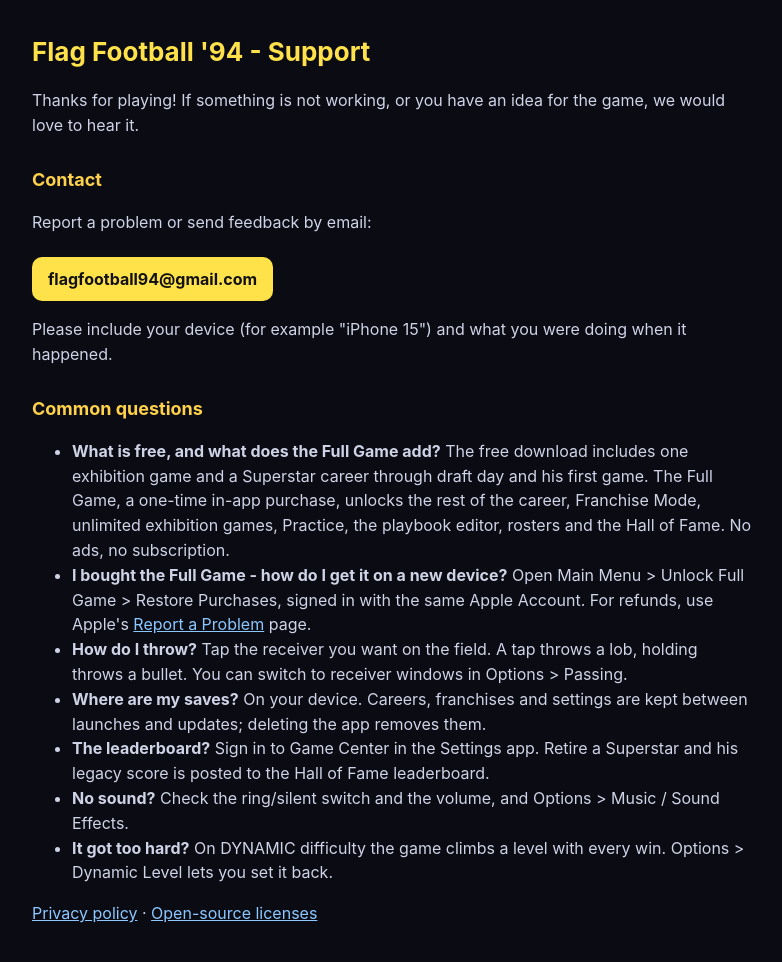
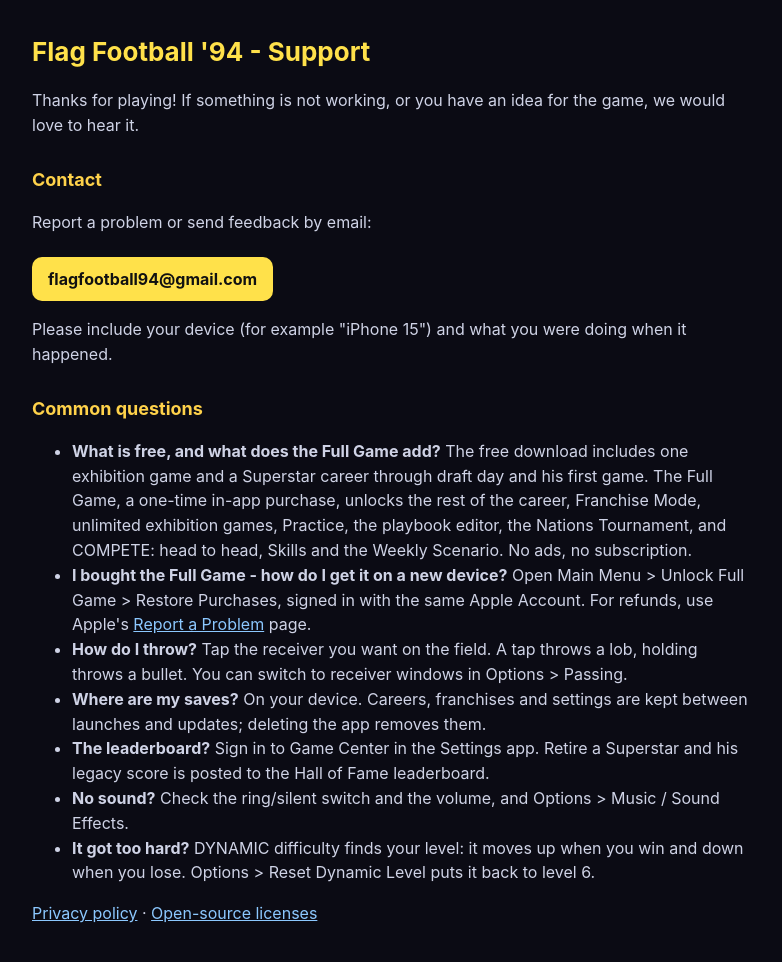
Before and after one commit to JArmold24/jarmold24.github.io, a plain HTML site: page flag-football-94/support.html in a window 1280 px wide. Shown: the whole page, without its empty margins (248-1030 px from the left). Drawn offline with Linux system fonts and the light colour scheme.

Commit message:
1.1 release: support page - Full Game list and DYNAMIC difficulty for 1.1
Co-Authored-By: Claude Opus 5.5 <noreply@anthropic.com>
Claude-Session: https://claude.ai/code/session_01SGCLzAoJHjRw3vNvtJgHMd

```diff
--- a/flag-football-94/support.html
+++ b/flag-football-94/support.html
@@ -11,13 +11,13 @@
 <p>Please include your device (for example "iPhone 15") and what you were doing when it happened.</p>
 <h2>Common questions</h2>
 <ul>
-<li><b>What is free, and what does the Full Game add?</b> The free download includes one exhibition game and a Superstar career through draft day and his first game. The Full Game, a one-time in-app purchase, unlocks the rest of the career, Franchise Mode, unlimited exhibition games, Practice, the playbook editor, rosters and the Hall of Fame. No ads, no subscription.</li>
+<li><b>What is free, and what does the Full Game add?</b> The free download includes one exhibition game and a Superstar career through draft day and his first game. The Full Game, a one-time in-app purchase, unlocks the rest of the career, Franchise Mode, unlimited exhibition games, Practice, the playbook editor, the Nations Tournament, and COMPETE: head to head, Skills and the Weekly Scenario. No ads, no subscription.</li>
 <li><b>I bought the Full Game - how do I get it on a new device?</b> Open Main Menu &gt; Unlock Full Game &gt; Restore Purchases, signed in with the same Apple Account. For refunds, use Apple's <a href="https://reportaproblem.apple.com">Report a Problem</a> page.</li>
 <li><b>How do I throw?</b> Tap the receiver you want on the field. A tap throws a lob, holding throws a bullet. You can switch to receiver windows in Options &gt; Passing.</li>
 <li><b>Where are my saves?</b> On your device. Careers, franchises and settings are kept between launches and updates; deleting the app removes them.</li>
 <li><b>The leaderboard?</b> Sign in to Game Center in the Settings app. Retire a Superstar and his legacy score is posted to the Hall of Fame leaderboard.</li>
 <li><b>No sound?</b> Check the ring/silent switch and the volume, and Options &gt; Music / Sound Effects.</li>
-<li><b>It got too hard?</b> On DYNAMIC difficulty the game climbs a level with every win. Options &gt; Dynamic Level lets you set it back.</li>
+<li><b>It got too hard?</b> DYNAMIC difficulty finds your level: it moves up when you win and down when you lose. Options &gt; Reset Dynamic Level puts it back to level 6.</li>
 </ul>
 <p><a href="privacy.html">Privacy policy</a> &middot; <a href="licenses.html">Open-source licenses</a></p>
 </main></body></html>
```
